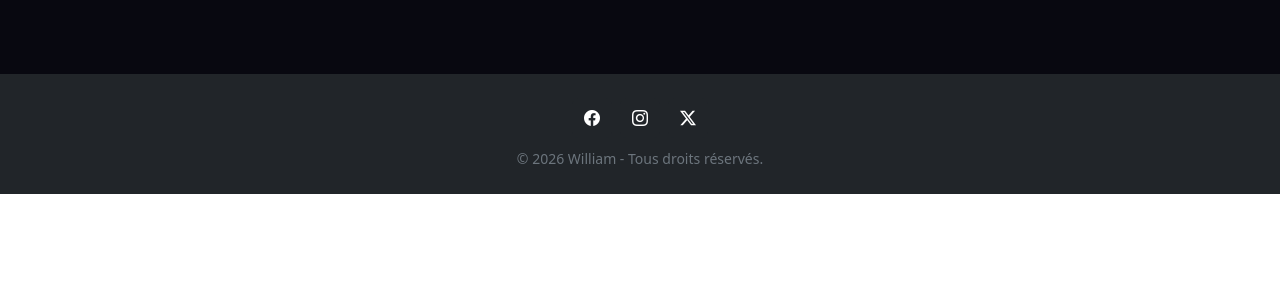
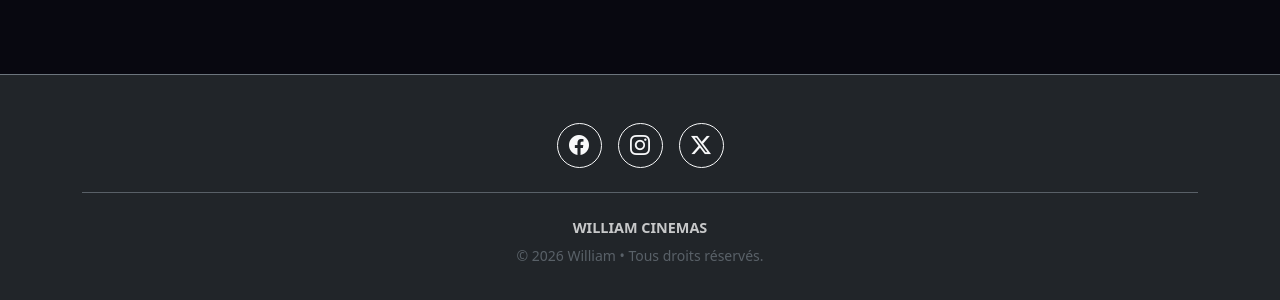
Before and after one commit to UzairGL/William, an Angular app in the folder william/: page / in a window 1280 px wide. Shown: the part 798-1098 px from the top of the page. Before the commit the page ends 992 px from the top, so only its background shows below. Built offline with nearby package versions, Linux system fonts and the light colour scheme; no server answers.

Commit message:
ref(footer): revamped footer and anchored it to bottom of page

```diff
--- a/william/src/app/app.html
+++ b/william/src/app/app.html
@@ -1,4 +1,6 @@
 <app-navbar [title]="title()"></app-navbar>
 <app-toasters/>
-<router-outlet />
+<main class="flex-grow-1">
+  <router-outlet></router-outlet>
+</main>
 <app-footer />
--- a/william/src/app/footer/footer.html
+++ b/william/src/app/footer/footer.html
@@ -1,17 +1,26 @@
-<footer class="bg-dark text-white text-center py-4 mt-auto">
-  <div class="d-flex justify-content-center gap-2">
-    <a href="#" target="_blank" class="btn btn-dark d-inline-flex align-items-center justify-content-center p-2" style="width: 40px; height: 40px;">
-      <i class="bi bi-facebook"></i>
-    </a>
-    <a href="#" target="_blank" class="btn btn-dark d-inline-flex align-items-center justify-content-center p-2" style="width: 40px; height: 40px;">
-      <i class="bi bi-instagram"></i>
-    </a>
-    <a href="#" target="_blank" class="btn btn-dark d-inline-flex align-items-center justify-content-center p-2" style="width: 40px; height: 40px;">
-      <i class="bi bi-twitter-x"></i>
-    </a>
-  </div>
-  <div class="container pt-2">
-    <p class="mb-0"></p>
-    <small class="text-secondary">&copy; 2026 William - Tous droits réservés.</small>
+<footer class="bg-dark text-white text-center py-5 mt-auto border-top border-secondary">
+  <div class="container">
+    <div class="d-flex justify-content-center gap-3 mb-4">
+      <a href="#" target="_blank"
+         class="btn btn-outline-light d-inline-flex align-items-center justify-content-center rounded-circle social-icon"
+         style="width: 45px; height: 45px;">
+        <i class="bi bi-facebook fs-5"></i>
+      </a>
+      <a href="#" target="_blank"
+         class="btn btn-outline-light d-inline-flex align-items-center justify-content-center rounded-circle social-icon"
+         style="width: 45px; height: 45px;">
+        <i class="bi bi-instagram fs-5"></i>
+      </a>
+      <a href="#" target="_blank"
+         class="btn btn-outline-light d-inline-flex align-items-center justify-content-center rounded-circle social-icon"
+         style="width: 45px; height: 45px;">
+        <i class="bi bi-twitter-x fs-5"></i>
+      </a>
+    </div>
+
+    <div class="border-top border-secondary pt-4 opacity-75">
+      <p class="mb-1 fw-bold text-uppercase tracking-wider" style="font-size: 0.9rem;">William Cinemas</p>
+      <small class="text-secondary">&copy; 2026 William &bull; Tous droits réservés.</small>
+    </div>
   </div>
 </footer>
```
